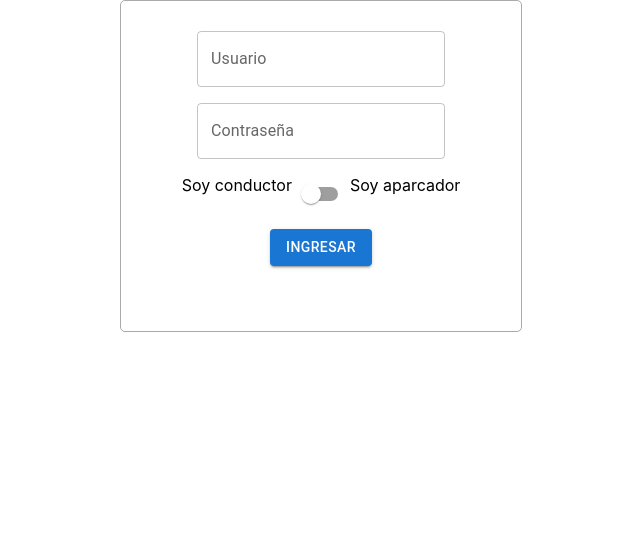
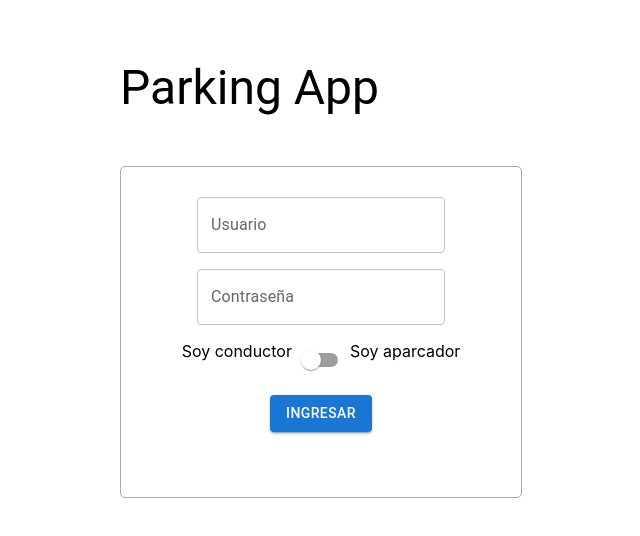
Before and after one commit to juanpaladino15/MetodologiasAgiles_Grupo2, a React (Create React App) app in the folder dashboard/: page /login in a window 1280 px wide. Shown: the top 536 px of the page, without its empty margins (319-959 px from the left). Built offline with nearby package versions, Linux system fonts and the light colour scheme.

Commit message:
feat(Login): detalles esteticos

```diff
--- a/dashboard/src/sections/Login.js
+++ b/dashboard/src/sections/Login.js
@@ -7,6 +7,7 @@ import Box from '@mui/material/Box';
 import Button from '@mui/material/Button';
 import Alert from '@mui/material/Alert';
 import Switch from '@mui/material/Switch';
+import Typography from '@mui/material/Typography';
 import { useCookies } from "react-cookie";
 //import config from '../config.js'
 
@@ -28,9 +29,16 @@ function Login(props){
 		>
 		<Grid
 			item
+			sx={{
+				marginTop: "60px"
+			}}
 		>
+		<Typography variant="h3">
+			Parking App
+		</Typography>
 		<Box
 			sx={{
+				marginTop: "50px",
 				paddingTop:"30px",
 				width: "400px",
 				height: "300px",
```
